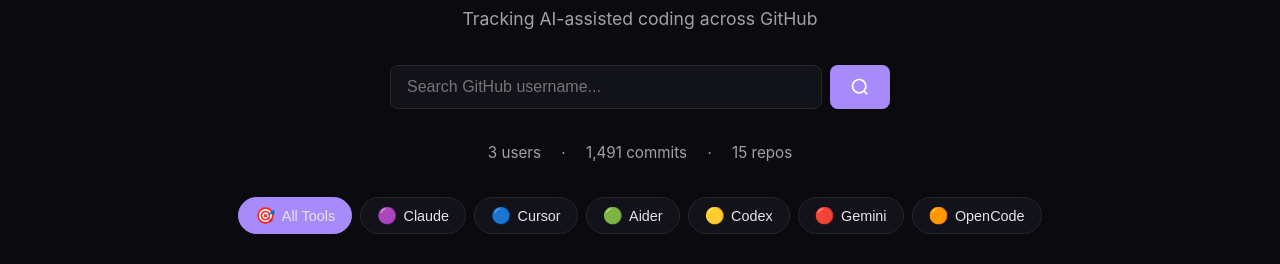
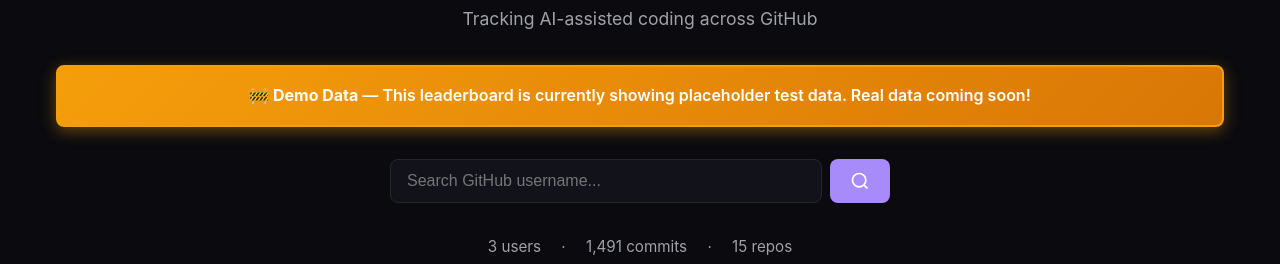
Before and after one commit to ardenone/vibecodeleaderboard-frontend, a plain HTML site: page index.html in a window 1280 px wide. Shown: the part 99-363 px from the top of the page. Drawn offline with Linux system fonts and the light colour scheme.

Commit message:
feat(demo-data): add visible banner when leaderboard shows synthetic test data
Add a prominent 'Demo Data' banner that appears when the leaderboard contains synthetic testuserNNN entries, preventing visitors from being misled into thinking the placeholder data represents real GitHub users and stats.

Changes:
- Add demo data banner section in index.html with warning message
- Style banner with attention-grabbing gradient and pulsing animation in style.css
- Implement checkDemoData() in app.js to detect testuserNNN pattern and show/hide banner
- Integrate check into loadLeaderboard() flow

Addresses task vclf-fcaf37bd requirement to label demo data before site promotion.

```diff
--- a/css/style.css
+++ b/css/style.css
@@ -55,6 +55,29 @@ header h1 {
 .tagline {
     color: var(--text-secondary);
     font-size: 1.1rem;
+}
+
+/* Demo Data Banner */
+.demo-data-banner {
+    background: linear-gradient(135deg, #f59e0b, #d97706);
+    color: white;
+    padding: 1rem 1.5rem;
+    border-radius: 8px;
+    text-align: center;
+    font-weight: 600;
+    margin-bottom: 2rem;
+    border: 2px solid #f59e0b;
+    box-shadow: 0 4px 12px rgba(245, 158, 11, 0.3);
+    animation: pulse 2s ease-in-out infinite;
+}
+
+@keyframes pulse {
+    0%, 100% {
+        box-shadow: 0 4px 12px rgba(245, 158, 11, 0.3);
+    }
+    50% {
+        box-shadow: 0 4px 20px rgba(245, 158, 11, 0.5);
+    }
 }
 
 /* Search Section */
--- a/index.html
+++ b/index.html
@@ -17,6 +17,11 @@
             <h1>Vibe Code Leaderboard</h1>
             <p class="tagline">Tracking AI-assisted coding across GitHub</p>
         </header>
+
+        <!-- Demo Data Banner -->
+        <div id="demoDataBanner" class="demo-data-banner" style="display: none;">
+            <strong>🚧 Demo Data</strong> — This leaderboard is currently showing placeholder test data. Real data coming soon!
+        </div>
 
         <!-- Search Section -->
         <section class="search-section">
--- a/js/app.js
+++ b/js/app.js
@@ -91,6 +91,7 @@ async function loadLeaderboard() {
         leaderboardData = await response.json();
         applyFilters();
         updateStats();
+        checkDemoData();
     } catch (error) {
         console.error('Error loading leaderboard:', error);
         showNoResults('Failed to load leaderboard data');
@@ -288,7 +289,7 @@ function renderLeaderboard() {
 
 function resetVirtualRows() {
     if (virtualRenderFrame !== null) {
-        window.cancelAnimationFrame(virtualRenderFrame);
+        cancelScheduledVirtualRender();
         virtualRenderFrame = null;
     }
 
@@ -313,10 +314,22 @@ function updateLoadMoreButton() {
 function scheduleVirtualRender() {
     if (virtualRenderFrame !== null) return;
 
-    virtualRenderFrame = window.requestAnimationFrame(() => {
+    const render = () => {
         virtualRenderFrame = null;
         updateVirtualWindow();
-    });
+    };
+
+    virtualRenderFrame = typeof window.requestAnimationFrame === 'function'
+        ? window.requestAnimationFrame(render)
+        : window.setTimeout(render, 0);
+}
+
+function cancelScheduledVirtualRender() {
+    if (typeof window.cancelAnimationFrame === 'function') {
+        window.cancelAnimationFrame(virtualRenderFrame);
+    } else {
+        window.clearTimeout(virtualRenderFrame);
+    }
 }
 
 function getVirtualRange(tbody) {
@@ -549,3 +562,17 @@ function showNoResults(message) {
     const tbody = document.getElementById('leaderboardBody');
     tbody.innerHTML = `<tr><td colspan="6" class="no-results">${message}</td></tr>`;
 }
+
+function checkDemoData() {
+    if (!leaderboardData || !leaderboardData.rankings) return;
+
+    // Check if the data contains synthetic testuserNNN entries
+    const hasTestUsers = leaderboardData.rankings.some(user =>
+        user.username && /^testuser\d{3}$/.test(user.username)
+    );
+
+    const demoBanner = document.getElementById('demoDataBanner');
+    if (demoBanner) {
+        demoBanner.style.display = hasTestUsers ? 'block' : 'none';
+    }
+}
```
